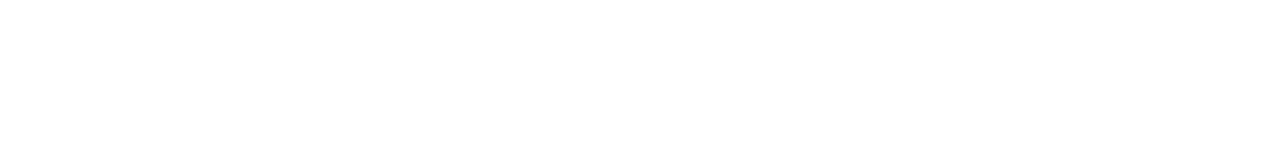
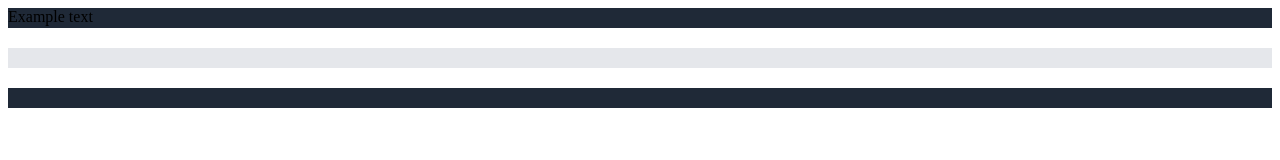
Before and after one commit to ziko1905/landing-page-exercise, a plain HTML site: page index.html in a window 1280 px wide. Drawn offline with Linux system fonts and the light colour scheme.

Commit message:
Basic div layout setup

```diff
--- a/index.html
+++ b/index.html
@@ -5,5 +5,13 @@
         <link rel="stylesheet" href="./styles.css">
     </head>
     <body>
+        <div class="top">
+            <div class="header"></div>
+            <div class="intro">Example text</div>
+        </div>
+        <div class="content-top"></div>
+        <div class="content-btm"></div>
+        <div class="call-to-action"></div>
+        <div class="footer"></div>
     </body>
 </html>
--- a/styles.css
+++ b/styles.css
@@ -0,0 +1,18 @@
+body {
+    display: flex;
+    flex-direction: column;
+    justify-content: space-between;
+    height: 100px;
+}
+div {
+    flex: 1;
+}
+.top,
+.footer {
+    flex: 1;
+    background-color: #1f2937;
+}
+.content-btm {
+    background-color: #E5E7EB;
+    flex: 1;
+}
```
